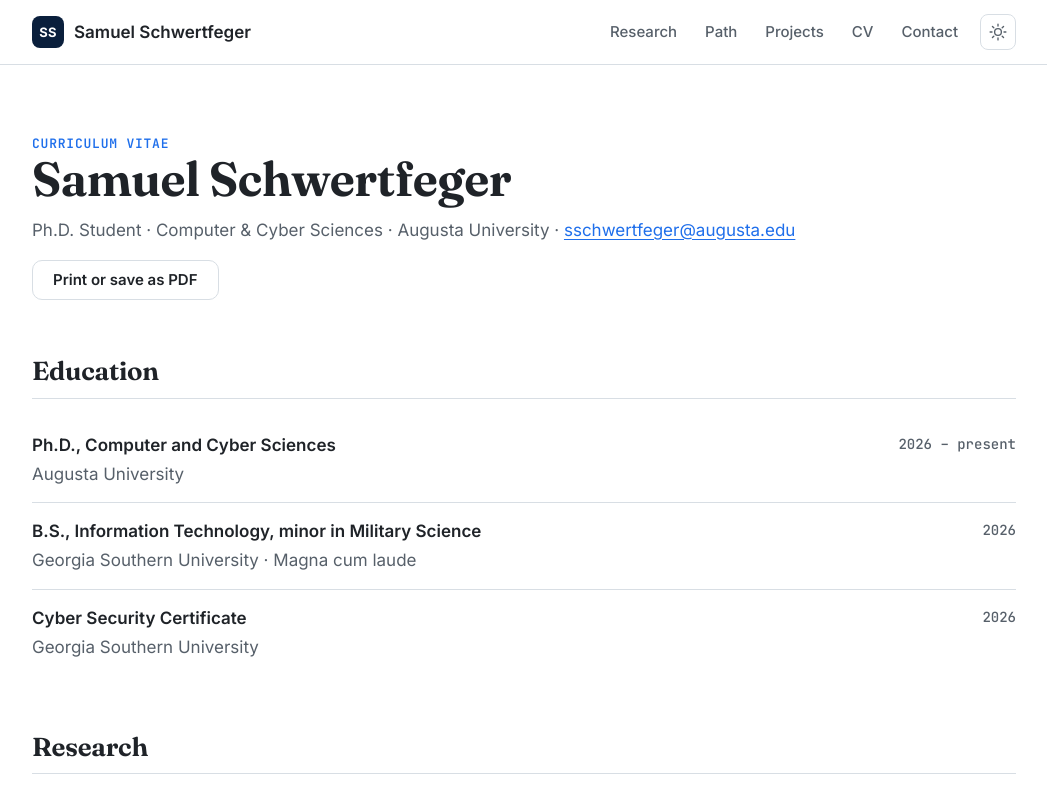
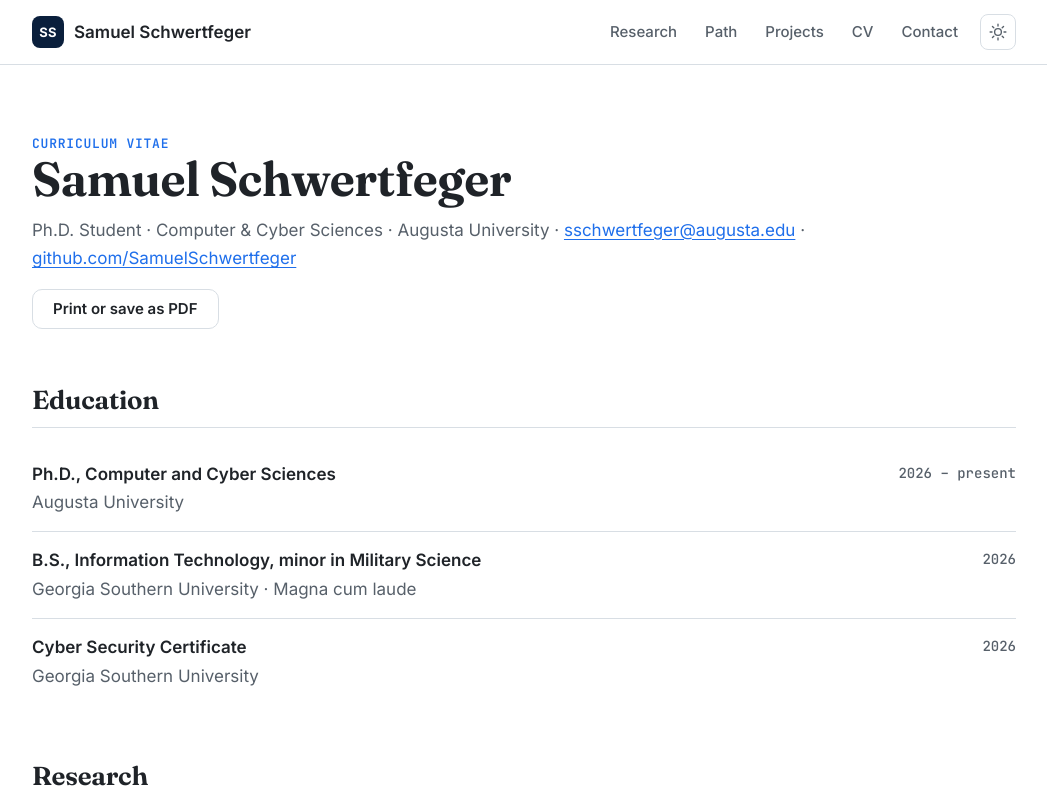
Before and after one commit to SamuelSchwertfeger/samuelschwertfeger.github.io, a SvelteKit app: page /cv in a window 1280 px wide. Shown: the top 797 px of the page, without its empty margins (116-1163 px from the left). Built offline with nearby package versions, Linux system fonts and the light colour scheme.

Commit message:
Add GitHub link to CV header

```diff
--- a/src/routes/cv/+page.svelte
+++ b/src/routes/cv/+page.svelte
@@ -16,7 +16,7 @@
   <header class="page-head">
     <p class="kicker">Curriculum Vitae</p>
     <h1>Samuel Schwertfeger</h1>
-    <p class="muted">Ph.D. Student · Computer &amp; Cyber Sciences · Augusta University · <a href="mailto:{site.email}">{site.email}</a></p>
+    <p class="muted">Ph.D. Student · Computer &amp; Cyber Sciences · Augusta University · <a href="mailto:{site.email}">{site.email}</a> · <a href="https://github.com/{site.github}">github.com/{site.github}</a></p>
     <p class="print"><button type="button" class="btn btn-line" onclick={() => window.print()}>Print or save as PDF</button></p>
   </header>
 
```
